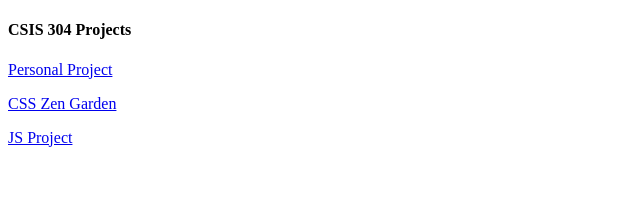
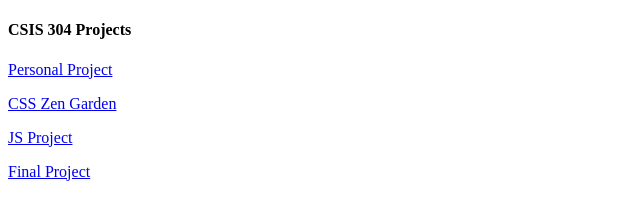
Before and after one commit to ijohannbrown/ijohannbrown.github.io, a plain HTML site: page index.html in a window 1280 px wide. Shown: the whole page, without its empty margins (0-640 px from the left). Drawn offline with Linux system fonts and the light colour scheme.

Commit message:
Update index.html

```diff
--- a/index.html
+++ b/index.html
@@ -18,6 +18,9 @@
     <p>
     <a href="JSProject.html">JS Project</a>
     </p>
+    <p>
+    <a href="finalProject.html">Final Project</a>
+    </p>
 </body>
 
 </html>
```
